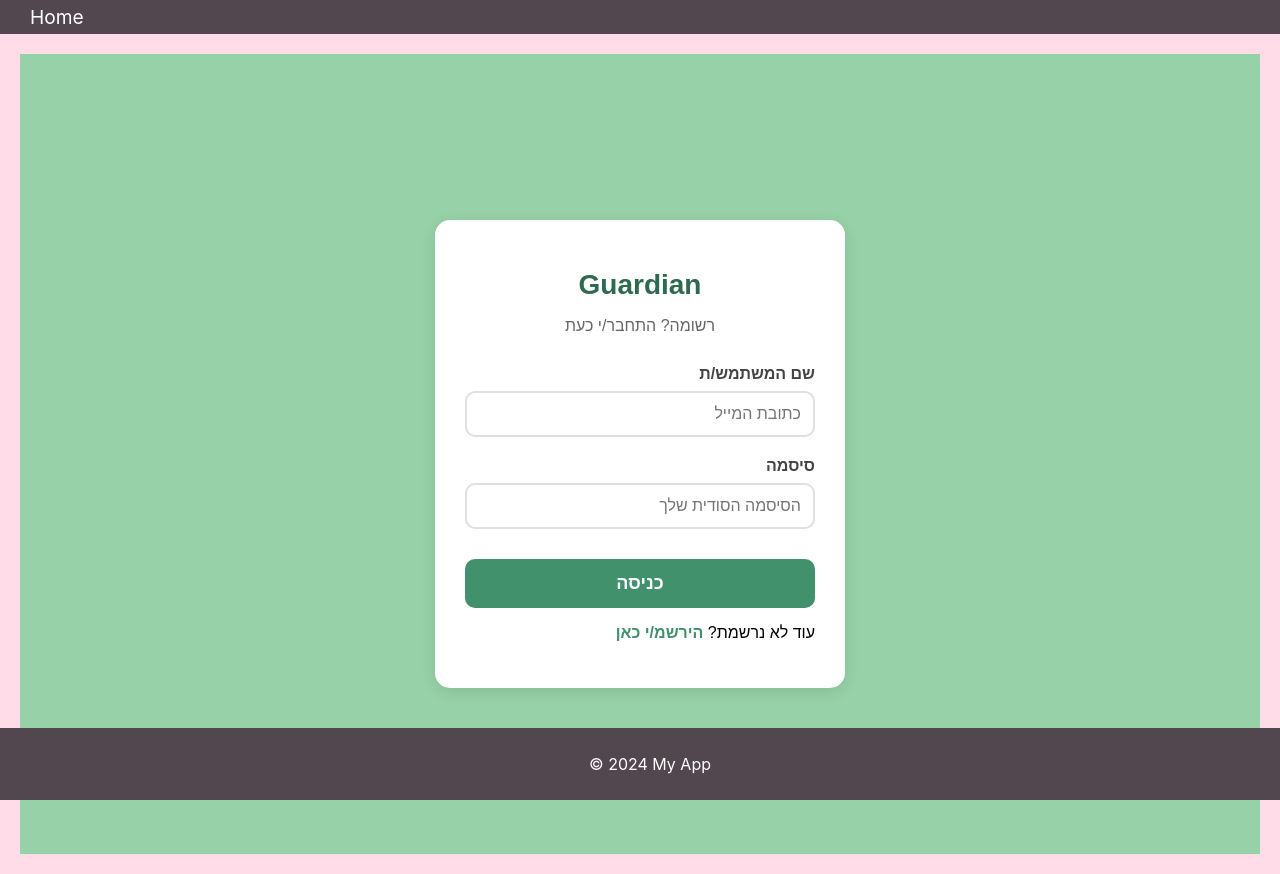
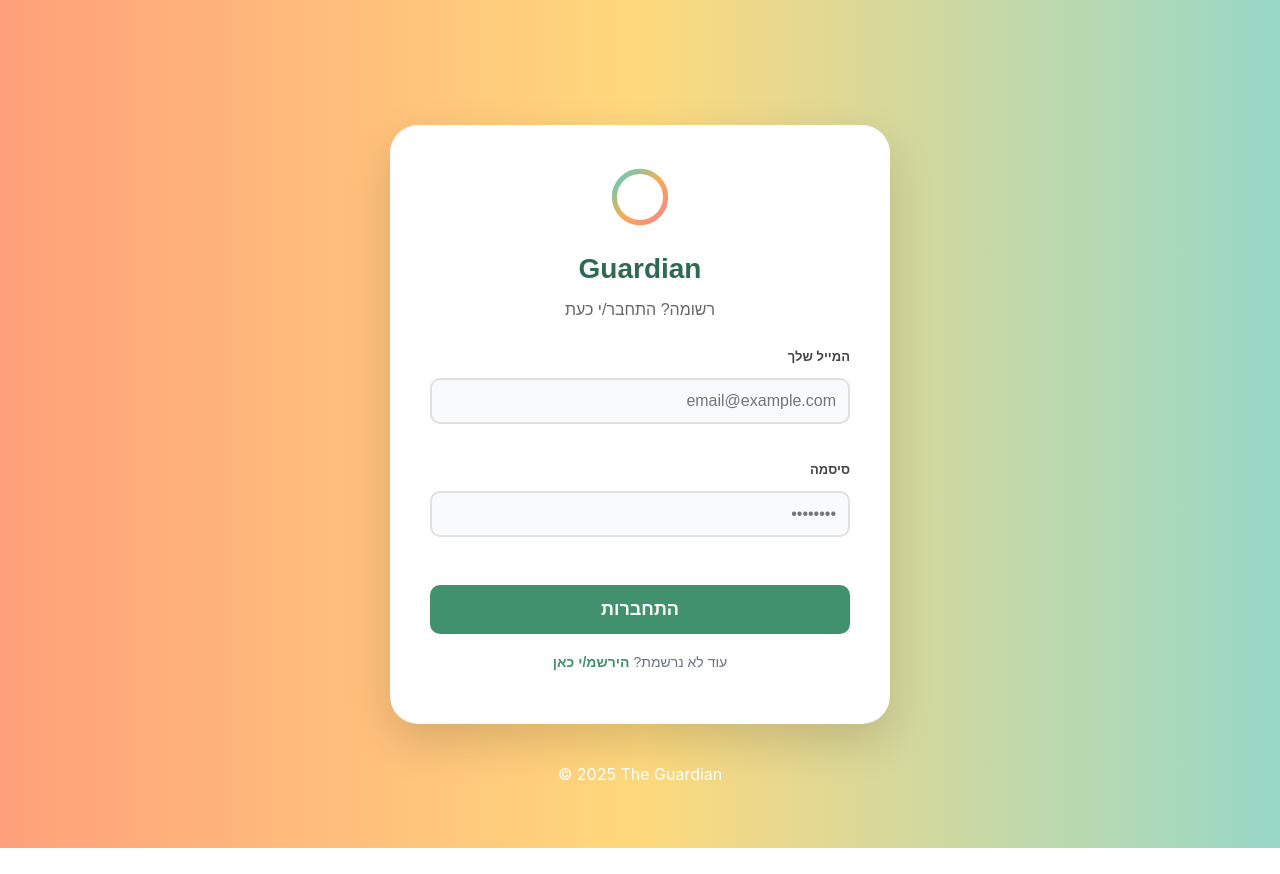
Before and after one commit to moriyae/BeSafeHackathon, a React (Vite) app in the folder client/: page /login in a window 1280 px wide. After the commit the page ends 848 px from the top, so only its background shows below. Built offline with nearby package versions, Linux system fonts and the light colour scheme; no server answers.

Commit message:
UI: login styling and logic updates

```diff
--- a/client/src/App.jsx
+++ b/client/src/App.jsx
@@ -24,7 +24,7 @@ function App() {
           </Routes>
         </main>
         <footer className={styles.footer}>
-          <p>&copy; 2024 My App</p>
+          <p>&copy; 2025 The Guardian</p>
         </footer>
       </div>
     </BrowserRouter>
--- a/client/src/api/authApi.js
+++ b/client/src/api/authApi.js
@@ -2,45 +2,81 @@ const BASE_URL = "http://localhost:3000/api/auth";
 
 /**
  * Registers a new child user
- * @param {Object} payload - Registration data
- * @param {string} payload.username - Child's username (email address)
- * @param {string} payload.password - Child's password
- * @param {string} payload.parentEmail - Parent's email address
- * @param {string} [payload.childName] - Optional child's name
- * @param {string} [payload.parentPhone] - Optional parent's phone number
- * @returns {Promise<Object>} Response data from server
- * @throws {Error} If registration fails
+ * @param {Object} payload
+ * @param {string} payload.childEmail
+ * @param {string} payload.password
+ * @param {string} payload.parentEmail
  */
 export async function registerUser(payload) {
+  const serverPayload = {
+    username: payload.childEmail,
+    password: payload.password,
+    child_email: payload.childEmail,
+    parent_email: payload.parentEmail
+  };
+
   const res = await fetch(`${BASE_URL}/register`, {
     method: "POST",
     headers: { "Content-Type": "application/json" },
-        credentials: "include",
-        body: JSON.stringify(payload)
+    body: JSON.stringify(serverPayload)
   });
 
   const data = await res.json();
-    if (!res.ok) throw new Error(data.message || "Register failed");
+  if (!res.ok) {
+    throw new Error(data.msg || data.error || "Register failed");
+  }
+
   return data;
 }
 
 /**
- * Verifies a user registration with parent approval code
- * @param {Object} payload - Verification data
- * @param {string} payload.username - Child's username (email address)
- * @param {string} payload.verificationCode - Code sent to parent's email
- * @returns {Promise<Object>} Response data from server
- * @throws {Error} If verification fails
+ * Verifies a user registration
+ * @param {Object} payload
+ * @param {string} payload.childEmail
+ * @param {string} payload.code
  */
 export async function verifyUser(payload) {
+  const serverPayload = {
+    username: payload.childEmail,
+    guess_code: payload.code
+  };
+
   const res = await fetch(`${BASE_URL}/verify`, {
     method: "POST",
     headers: { "Content-Type": "application/json" },
-        credentials: "include",
-        body: JSON.stringify(payload)
+    body: JSON.stringify(serverPayload)
   });
 
   const data = await res.json();
-    if (!res.ok) throw new Error(data.message || "Verification failed");
+  if (!res.ok) {
+    throw new Error(data.msg || data.error || "Verification failed");
+  }
+
   return data;
 }
+
+/**
+ * Login user
+ * @param {Object} payload
+ * @param {string} payload.childEmail
+ * @param {string} payload.password
+ */
+export async function loginUser(payload) {
+  const serverPayload = {
+    username: payload.childEmail,
+    password: payload.password
+  };
+
+  const res = await fetch(`${BASE_URL}/login`, {
+    method: "POST",
+    headers: { "Content-Type": "application/json" },
+    body: JSON.stringify(serverPayload)
+  });
+
+  const data = await res.json();
+  if (!res.ok) {
+    throw new Error(data.msg || data.error || "Login failed");
+  }
+
+  return data;
+}
--- /dev/null
+++ b/client/src/components/CircleLogo.jsx
@@ -0,0 +1,21 @@
+export default function CircleLogo() {
+    return (
+        <div style={{
+      width: 64,
+      height: 64,
+      margin: "0 auto 24px"
+    }}>
+            <svg viewBox="0 0 100 100" width="100%" height="100%">
+                <circle cx="50" cy="50" r="40" fill="none" stroke="url(#gradient)" strokeWidth="8" strokeLinecap="round" />
+                <defs>
+                    <linearGradient id="gradient" x1="0%" y1="0%" x2="100%" y2="100%">
+                        <stop offset="0%" stopColor="#4FD1C5" />
+                        <stop offset="50%" stopColor="#F6AD55" />
+                        <stop offset="100%" stopColor="#FC8181" />
+                    </linearGradient>
+                </defs>
+            </svg>
+        </div>
+    );
+}
+export { CircleLogo };
--- a/client/src/components/LoginForm.jsx
+++ b/client/src/components/LoginForm.jsx
@@ -1,6 +1,8 @@
 import { useState } from "react";
 import { useLogin } from "../hooks/useLogin";
 import { isValidEmail } from "../utils/validation";
+import PropTypes from "prop-types";
+
 
 export default function LoginForm({ onSuccess }) {
     const [childEmail, setChildEmail] = useState("");
@@ -22,21 +24,32 @@ export default function LoginForm({ onSuccess }) {
         console.log("LOGIN DATA:", {childEmail, password});
     };
     return (
-        <form onSubmit={handleSubmit}>
+        <form className="login-form" onSubmit={handleSubmit}>
+            <div className="form-group">
+            <label className="form-label">המייל שלך</label>
             <input
                 type="email"
-                placeholder="Child Email"
+                className="form-input"
+                placeholder="email@example.com"
                 value={childEmail}
                 onChange={(e) => setChildEmail(e.target.value)}
-                />
+                required
+            />
+            </div>
+            <div className="form-group">
+            <label className="form-label">סיסמה</label>
             <input
                 type="password"
-                placeholder="Password"
+                className="form-input"
+                placeholder="••••••••"
                 value={password}
                 onChange={(e) => setPassword(e.target.value)}
                 />
-            <button disabled={loading}>
-                {loading ? "Logging in..." : "Login"}
+            </div>
+            {(localError || error) && (
+        <div className="error">{localError || error}</div>)}
+            <button className="submit-btn" disabled={loading}>
+                {loading ? "מתחבר..." : "התחברות"}
             </button>
             {localError && <div className="error">{localError}</div>}
             {error && <div className="error">{error}</div>}
@@ -44,8 +57,6 @@ export default function LoginForm({ onSuccess }) {
     );
 }
 
-import PropTypes from "prop-types";
-
 LoginForm.propTypes = {
   onSuccess: PropTypes.func.isRequired,
 };
--- a/client/src/hooks/useLogin.js
+++ b/client/src/hooks/useLogin.js
@@ -1,5 +1,5 @@
 import { useState } from "react";
-import {loginUser} from "../api/auth";
+import {loginUser} from "../api/authApi";
 
 export const useLogin = () => {
   const [loading, setLoading] = useState(false);
--- a/client/src/pages/LoginPage/LoginPage.css
+++ b/client/src/pages/LoginPage/LoginPage.css
@@ -3,8 +3,8 @@
   justify-content: center;
   align-items: center;
   min-height: 100vh;
-
-  background-color: #97d1a7 ;
+  padding: 24px;
+  background: linear-gradient(90deg, #FFA07A 0%, #FFD97D 50%, #98D8C8 100%);
   direction: rtl;
   font-family: sans-serif;
 }
@@ -12,51 +12,98 @@
 .login-container {
   background: white;
   padding: 30px;
-  border-radius: 15px;
-  box-shadow: 0 4px 15px rgba(0, 0, 0, 0.1);
+  border-radius: 28px;
+  box-shadow: 0 18px 45px rgba(0, 0, 0, 0.15);
   width: 100%;
-  max-width: 350px;
+  max-width: 420px;
+  padding: 40px;
+  text-align: center;
+}
+
+.login-logo {
+  width: 54px;
+  height: 54px;
+  margin: 0 auto 18px;
+  border-radius: 999px;
+  background: conic-gradient(from 180deg, #FFA07A, #FFD97D, #98D8C8, #FFA07A);
+}
+
+.brand-title{
+  font-size: 32px;
+  font-weight: 700;
+  color: #F6AD55;
+  margin-bottom: 8px;
+}
+
+.brand-subtitle {
+  color: #6b7280;
+  margin-bottom: 28px;
+}
+
+.login-form {
+  display: flex;
+  flex-direction: column;
+  gap: 18px;
   text-align: right;
 }
 
-.brand-title, .brand-subtitle {
-  text-align: center;
-  width: 100%;
-  display: block;
-  color: #0b0c0b;
-}
-
 .form-group {
-  margin-bottom: 20px;
   display: flex;
   flex-direction: column;
+  gap: 6px;
 }
 
 .form-label {
-  margin-bottom: 8px;
-  font-weight: bold;
-  color: #101010;
+  font-size: 13px;
+  color: #6b7280;
 }
 
 .form-input {
-  width: 100%;
-  padding: 10px;
-  border: 1px solid #ccc;
-  border-radius: 8px;
-  text-align: right;
-  box-sizing: border-box;
+  padding: 14px 16px;
+  border-radius: 14px;
+  border: 1px solid #e5e7eb;
+  background: #f9fafb;
+  font-size: 15px;
+}
+
+.form-input:focus {
+  outline: none;
+  border-color: #4FD1C5;
+  box-shadow: 0 0 0 3px rgba(79, 209, 197, 0.18);
 }
 
 .submit-btn {
-  width: 100%;
-  padding: 12px;
-  background-color: #40916C;
+  margin-top: 6px;
+  padding: 14px;
+  border-radius: 14px;
+  border: none;
+  background: #F6AD55;
   color: white;
-  border: none;
-  border-radius: 8px;
+  font-size: 16px;
+  font-weight: 700;
   cursor: pointer;
-  font-size: 16px;
-  margin-top: 10px;
+}
+
+.submit-btn:disabled {
+  opacity: 0.7;
+}
+
+.error {
+  color: #ef4444;
+  font-size: 13px;
+  text-align: center;
+}
+
+.signup-text {
+  margin-top: 20px;
+  font-size: 14px;
+  color: #6b7280;
+}
+
+.signup-link {
+  font-weight: 600;
+  color: #374151;
+  text-decoration: none;
 }
 
 .submit-btn:hover {
--- a/client/src/pages/LoginPage/LoginPage.jsx
+++ b/client/src/pages/LoginPage/LoginPage.jsx
@@ -1,40 +1,24 @@
+import { useNavigate } from 'react-router-dom';
+import LoginForm from '../../components/LoginForm';
+import CircleLogo from '../../components/CircleLogo';
 import './LoginPage.css';
 
 const LoginPage = () => {
+  const navigate = useNavigate();
+  const handleSuccess = () => {
+    navigate('/');
+  }
   return (
     <div className="login-wrapper">
       <div className="login-container">
+        <CircleLogo/>
         <div className="login-header">
           {/* כאן תוכלי להוסיף את תמונת גארדי בהמשך */}
           <h1 className="brand-title">Guardian</h1>
           <p className="brand-subtitle">רשומה? התחבר/י כעת</p>
         </div>
 
-        <form className="login-form" id="loginForm">
-          <div className="form-group">
-            <label htmlFor="child_username" className="form-label">שם המשתמש/ת</label>
-            <input
-              type="email"
-              id="child_username"
-              className="form-input"
-              placeholder="כתובת המייל"
-              required
-            />
-          </div>
-
-          <div className="form-group">
-            <label htmlFor="password" className="form-label">סיסמה</label>
-            <input
-              type="password"
-              id="password"
-              className="form-input"
-              placeholder="הסיסמה הסודית שלך"
-              required
-            />
-          </div>
-
-          <button type="submit" className="submit-btn">כניסה</button>
-        </form>
+        <LoginForm onSuccess={handleSuccess} />
 
         <p className="signup-text">
           עוד לא נרשמת? <a href="/register" className="signup-link">הירשמ/י כאן</a>
--- a/client/src/pages/RegisterPage/RegisterPage.jsx
+++ b/client/src/pages/RegisterPage/RegisterPage.jsx
@@ -1,4 +1,4 @@
-import { useNavigate} from 'react-router';
+import { useNavigate} from 'react-router-dom';
 import './RegisterPage.css';
 import RegisterForm from '../../components/RegisterForm';
 
--- a/client/src/styles/App.module.css
+++ b/client/src/styles/App.module.css
@@ -4,10 +4,10 @@
 }
 
 .appHeader {
-  background-color: #53474F;
+  background-color: none;
   padding: 5px 30px 5px 30px;
   color: white;
-  display: flex;
+  display: none;
   align-items: center;
   justify-content: space-between;
 }
@@ -17,7 +17,7 @@
 }
 
 .appNav {
-  display: flex;
+  display: none;
   gap: 20px;
 }
 
@@ -32,14 +32,13 @@
 }
 
 .main {
-  padding: 20px;
-  background-color: #FFDCE8;
-  height: 100vh;
+  padding: 0;
+  min-height: 100vh;
 }
 
 .footer {
-  padding: 10px;
-  background-color: #53474F;
+  padding: 0;
+  background: none;
   color: white;
   position: fixed;
   width: 100%;
```
Lines whose indentation alone changed are shown as unchanged.
